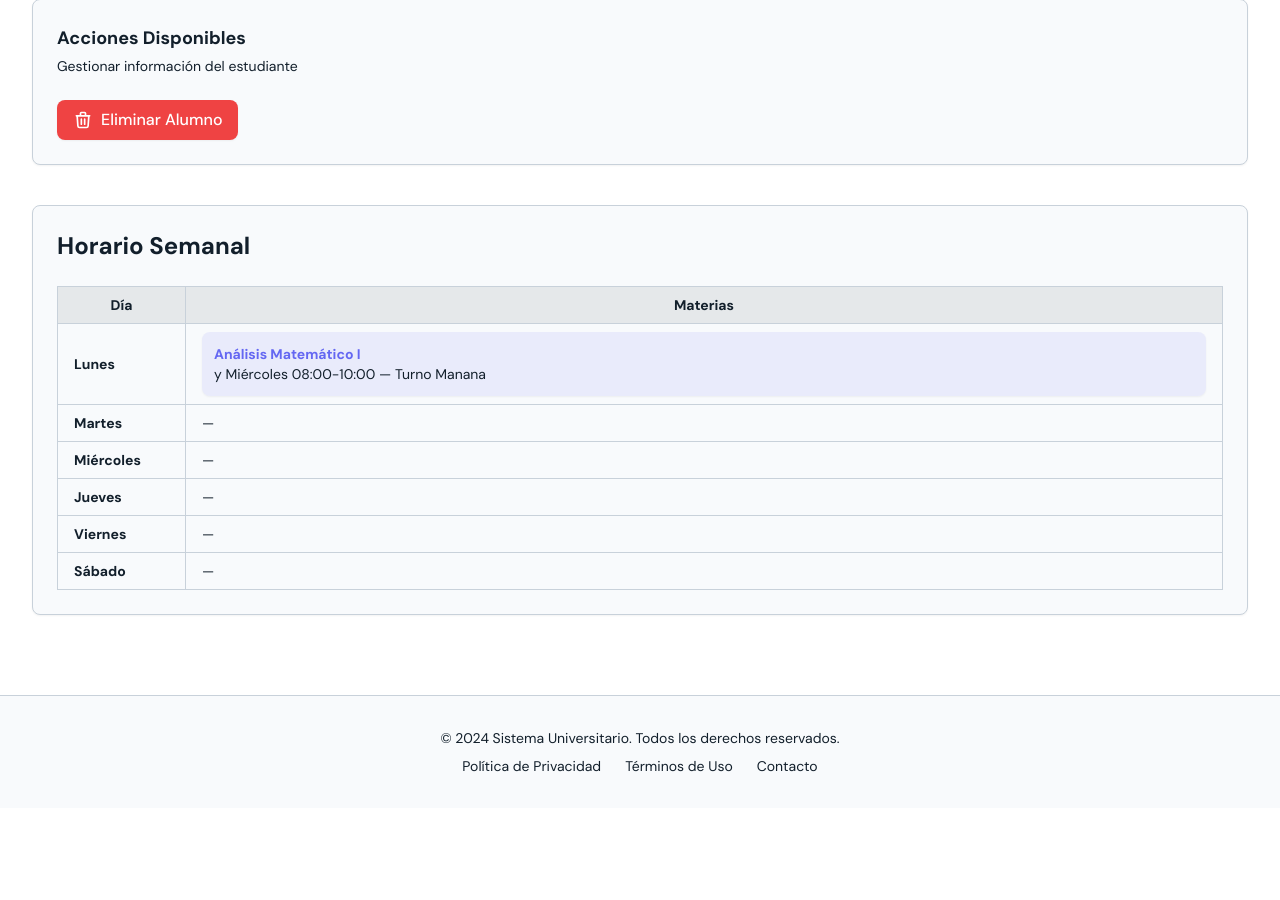
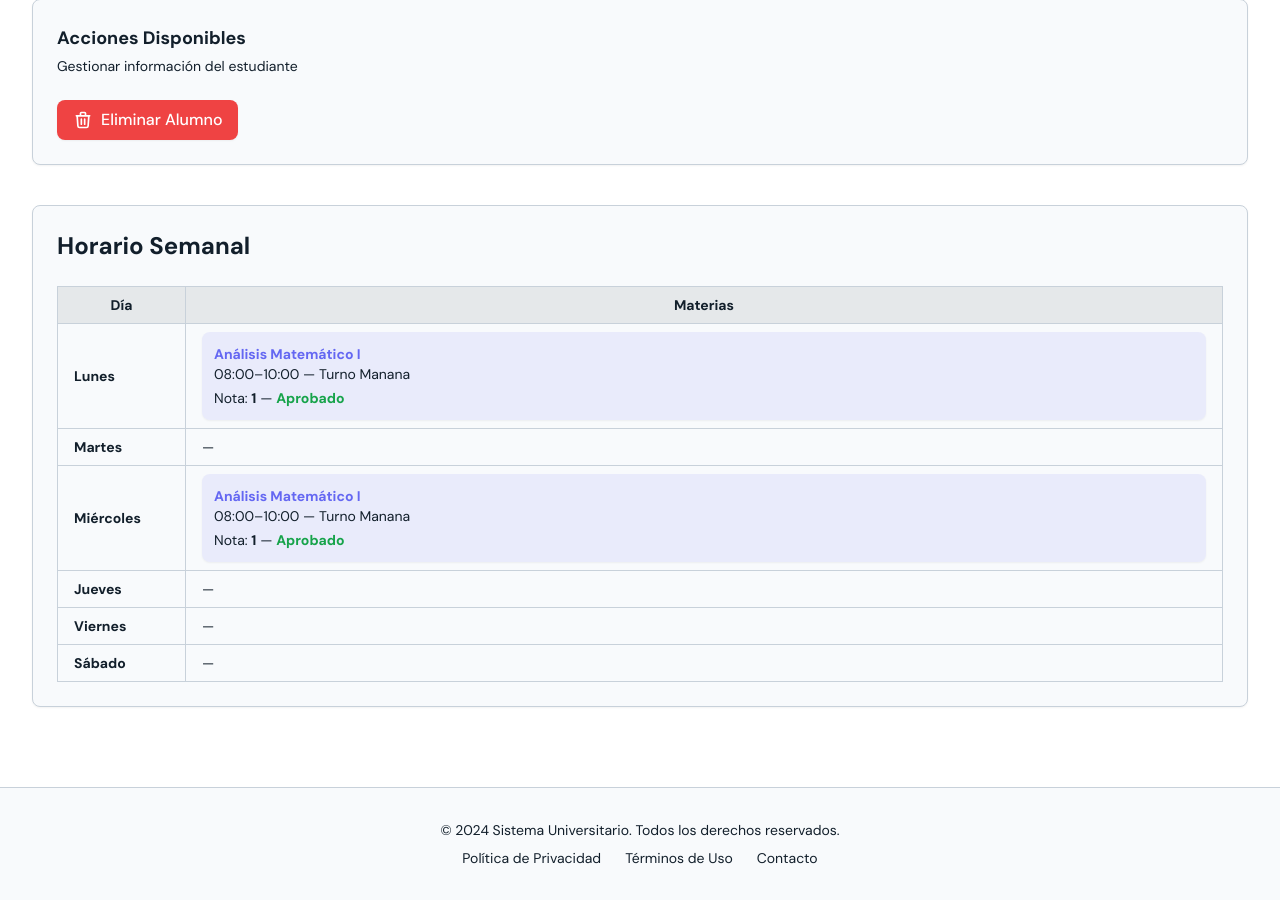
Before and after one commit to Villada-PG3/trabajo-practico-integrador-universidad-tecnologica-nacional, a Django app: page /alumnos/1/ in a window 1280 px wide. Shown: the part 485-1385 px from the top of the page. Before the commit the page ends 1257 px from the top, so only its background shows below. Run offline with Django 5.2, Linux system fonts and the light colour scheme; data comes from the database, SQL or seed files in the repository; tables that the repository leaves empty hold one stand-in row (values such as "Sample post"); some libraries are stand-ins or nearby versions.

Commit message:
notasCalendario

```diff
--- a/TP_UTN/UTN/models.py
+++ b/TP_UTN/UTN/models.py
@@ -102,6 +102,8 @@ class MateriaCurso(models.Model):
         h_fin = datetime.datetime.strptime(fin_str, "%H:%M").time()
 
         return dias, h_inicio, h_fin
+    def __str__(self):
+        return self.materia.nombre
 
 class Inscripcion(models.Model):
     ESTADOS_INSCRIPCION = [
@@ -210,16 +212,38 @@ class ProfesorCurso(models.Model):
     def __str__(self):
         return f"hace un html con el estilo del anterior y que sea simple con un titulo que yo voy a ingresar una descripcion que yo tmb voy a ingresar y un boton de insribirse y eso ademas que debajo de la descripcion yo agrego el horario los turnos y los profesself.profesor - {self.curso}"
 
+from django.core.exceptions import ValidationError
+from django.db import models
+
 class AlumnoMateriaCurso(models.Model):
     id_alumno_materia_curso = models.AutoField(primary_key=True)
-    alumno = models.ForeignKey(Alumno, on_delete=models.CASCADE, related_name='materias_curso')
-    materia_curso = models.ForeignKey(MateriaCurso, on_delete=models.CASCADE, related_name='alumnos')
+
+    alumno = models.ForeignKey(
+        Alumno,
+        on_delete=models.CASCADE,
+        related_name='materias_curso'
+    )
+
+    materia_curso = models.ForeignKey(
+        MateriaCurso,
+        on_delete=models.CASCADE,
+        related_name='alumnos'
+    )
+
+    # --- Nuevos campos ---
+    nota = models.PositiveSmallIntegerField(
+        null=True,
+        blank=True,
+        help_text="Nota del 1 al 10"
+    )
+
+    aprobado = models.BooleanField(default=False)
 
     class Meta:
         unique_together = ('alumno', 'materia_curso')
 
     def clean(self):
-        # Obtener el horario y el turno de la materia que quiere inscribir
+        # Horario y turno de la materia que intenta inscribir
         nuevo_horario = self.materia_curso.horario
         nuevo_turno = self.materia_curso.turno_cursado
 
@@ -228,13 +252,19 @@ class AlumnoMateriaCurso(models.Model):
             alumno=self.alumno,
             materia_curso__horario=nuevo_horario,
             materia_curso__turno_cursado=nuevo_turno
-        )
+        ).exclude(pk=self.pk)  # <-- IMPORTANTE para evitar conflictos al editar
 
-        # Si existen, no puede inscribirse
         if materias_existentes.exists():
             raise ValidationError(
                 "Ya estás inscripto en una materia en el mismo día y horario."
             )
 
+    def save(self, *args, **kwargs):
+        # Si hay nota → se calcula automáticamente si aprobó
+        if self.nota is not None:
+            self.aprobado = self.nota >= 6
+
+        super().save(*args, **kwargs)
+
     def __str__(self):
         return f"{self.alumno} en {self.materia_curso}"
--- a/TP_UTN/UTN/templates/alumno/alumno_detail.html
+++ b/TP_UTN/UTN/templates/alumno/alumno_detail.html
@@ -259,10 +259,23 @@
                                     <li class="bg-secondary/10 p-3 rounded-lg shadow-sm">
                                         <p class="font-bold text-secondary">{{ m.materia }}</p>
                                         <p class="text-sm text-muted-foreground">
-                                            {{ m.horario }} —
-                                            Turno {{ m.turno|title }}
+                                             {{ m.horario }} — Turno {{ m.turno|title }}
                                         </p>
+
+                                    {% if m.nota %}
+                                        <p class="mt-1 text-sm">
+                                            Nota: <span class="font-bold">{{ m.nota }}</span> —
+                                            {% if m.aprobado %}
+                                                <span class="text-green-600 font-semibold">Aprobado</span>
+                                             {% else %}
+                                                <span class="text-red-600 font-semibold">No aprobado</span>
+                                            {% endif %}
+                                        </p>
+                                    {% else %}
+                                        <p class="mt-1 text-sm text-muted-foreground">Sin nota</p>
+                                    {% endif %}
                                     </li>
+
                                 {% endfor %}
                             </ul>
                         {% else %}
--- a/TP_UTN/UTN/views.py
+++ b/TP_UTN/UTN/views.py
@@ -33,12 +33,13 @@ class InicioView(TemplateView):
 class AlumnoDetailView(DetailView):
     model = Alumno
     template_name = 'alumno/alumno_detail.html'
+
     def get_context_data(self, **kwargs):
         context = super().get_context_data(**kwargs)
 
         alumno = self.object
 
-        # Traigo todas las materias en las que está inscripto
+        # Traigo todas las materias inscriptas
         inscripciones = alumno.materias_curso.select_related("materia_curso")
 
         # Diccionario base
@@ -54,21 +55,30 @@ class AlumnoDetailView(DetailView):
         for ins in inscripciones:
             mc = ins.materia_curso
 
-            # Separar "Lunes 18:00 - 20:00"
+            # Usamos el parser que vos ya tenés
             try:
-                dia, horas = mc.horario.split(" ", 1)
+                dias, hora_inicio, hora_fin = mc.parse_horario()
             except:
-                continue  # si el formato falla no rompe nada
+                continue  # si falla el parseo, no rompe nada
 
-            semana[dia].append({
+            # Datos que se muestran en la tabla
+            entrada = {
                 "materia": mc.materia.nombre,
-                "curso": mc.curso.nombre,
-                "horario": horas,
-                "turno": mc.turno_cursado,
-            })
+                "horario": f"{hora_inicio.strftime('%H:%M')}–{hora_fin.strftime('%H:%M')}",
+                "turno": mc.turno_cursado.capitalize(),
+                "nota": ins.nota,
+                "aprobado": ins.aprobado,
+            }
+
+            # Insertar la misma materia en todos los días del horario
+            for dia in dias:
+                dia = dia.strip()  # evitar espacios que rompan la clave
+                if dia in semana:
+                    semana[dia].append(entrada)
 
         context["semana"] = semana
         return context
+
 
 class AlumnoCreateView(CreateView):
     model = Alumno
```
Also changed, not shown: TP_UTN/UTN/admin.py (+9 -2 lines), TP_UTN/UTN/migrations/0011_alumnomateriacurso_aprobado_alumnomateriacurso_nota.py (added).
